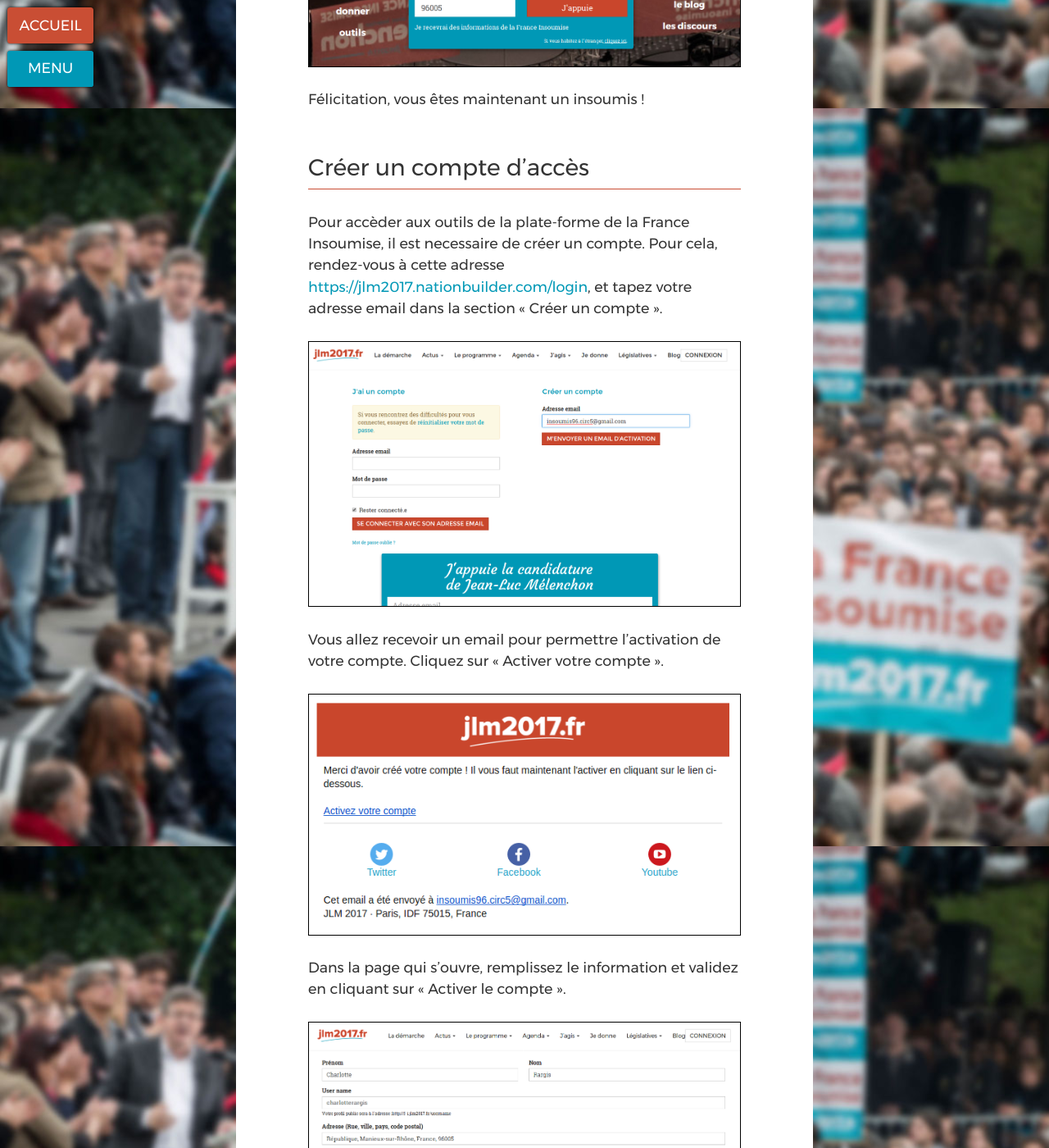
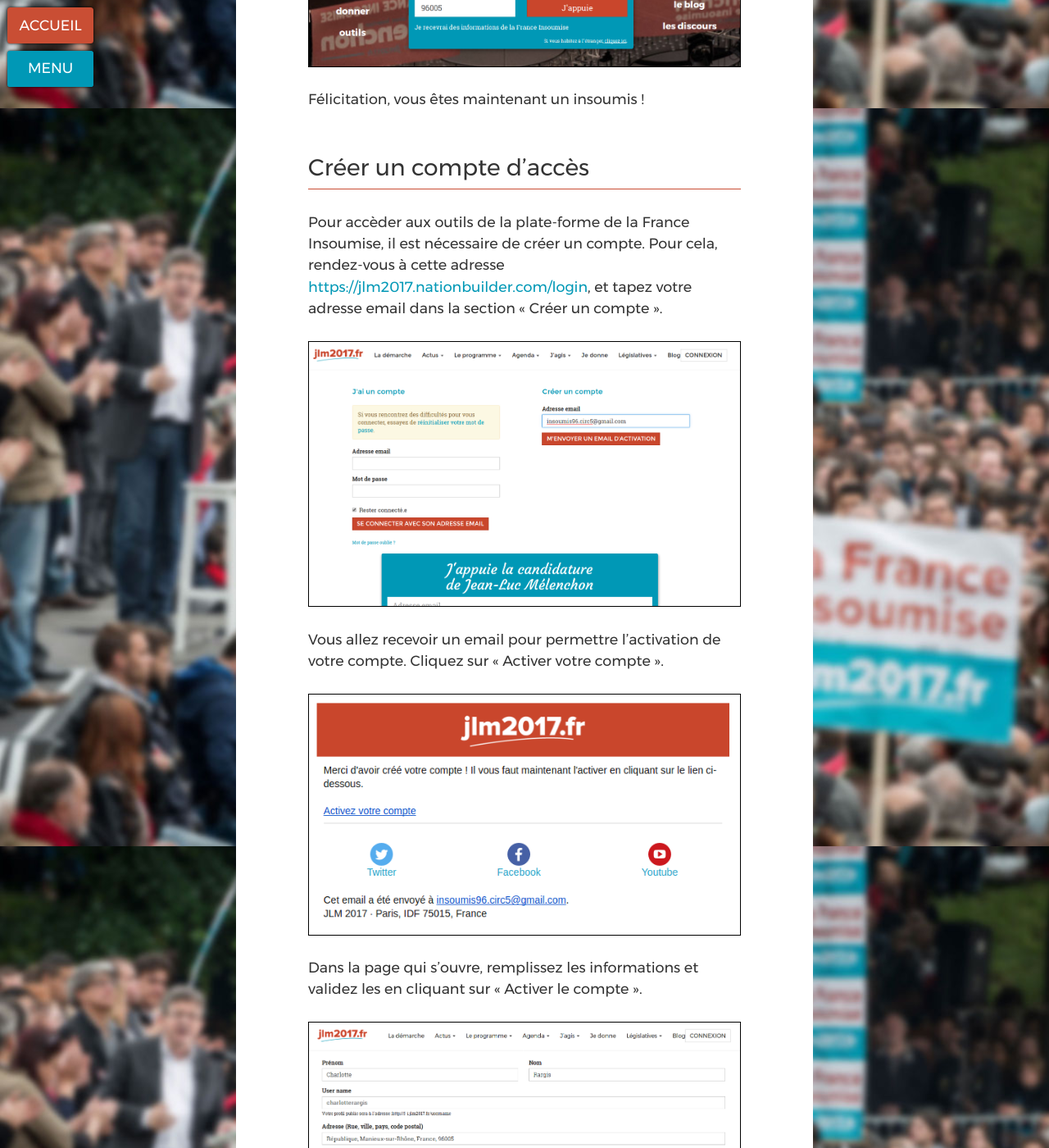
Before and after one commit to ryuran/kitcampagne.fi, a Jekyll site: the page built from _cat_franceinsoumise/rejoindre.md, in a window 1280 px wide and 1400 px high, scrolled down 768 px. Shown: the whole window at 82% size. Built offline with Jekyll 4.4.1, drawn with Linux system fonts in a browser that asks for light colours.

Commit message:
Corrections

```diff
--- a/_cat_franceinsoumise/rejoindre.md
+++ b/_cat_franceinsoumise/rejoindre.md
@@ -18,7 +18,7 @@
 
 ## Créer un compte d’accès
 
-Pour accèder aux outils de la plate-forme de la France Insoumise, il est necessaire de créer un compte. Pour cela, rendez-vous à cette adresse [https://jlm2017.nationbuilder.com/login](https://jlm2017.nationbuilder.com/login), et tapez votre adresse email dans la section « Créer un compte ».
+Pour accèder aux outils de la plate-forme de la France Insoumise, il est nécessaire de créer un compte. Pour cela, rendez-vous à cette adresse [https://jlm2017.nationbuilder.com/login](https://jlm2017.nationbuilder.com/login), et tapez votre adresse email dans la section « Créer un compte ».
 
 ![Formulaire de création de compte](/assets/images/screenshots/fi-nationbuilder1.png)
 
@@ -26,6 +26,6 @@
 
 ![Email d’activation du compte](/assets/images/screenshots/fi-nationbuilder2.png)
 
-Dans la page qui s’ouvre, remplissez le information et validez en cliquant sur « Activer le compte ».
+Dans la page qui s’ouvre, remplissez les informations et validez les en cliquant sur « Activer le compte ».
 
 ![Formulaire de création de compte, deuxième étape](/assets/images/screenshots/fi-nationbuilder3.png)
```
